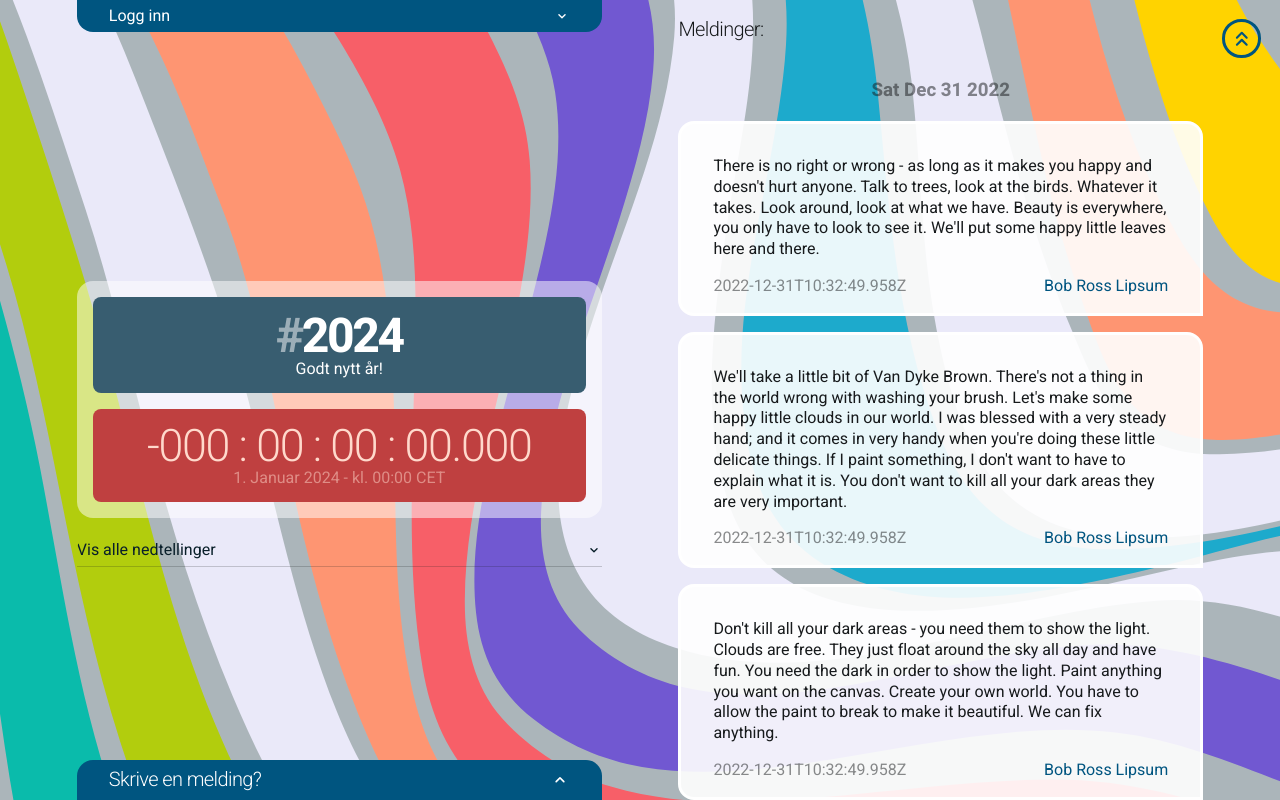
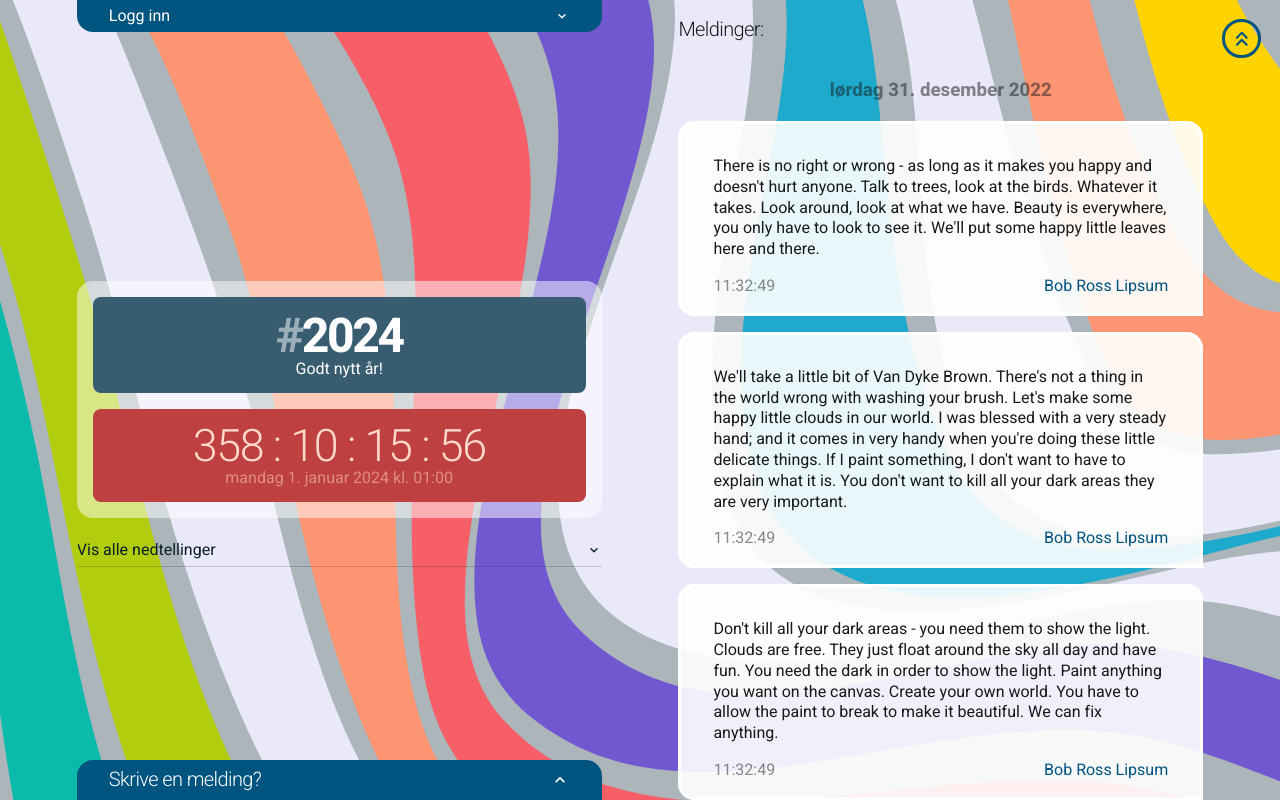
Before and after one commit to christian2022-kodehode/winter-project-2022, a React (Create React App) app: page / in a window 1280 px wide. Shown: the top 800 px of the page. Built offline with nearby package versions, Linux system fonts and the light colour scheme.

Commit message:
App now recognizes time.

```diff
--- a/src/components/Countdown.jsx
+++ b/src/components/Countdown.jsx
@@ -2,8 +2,13 @@
 import Signin from "./Signin"
 import Channels from "./Channels"
 import Compose from "./Compose"
+import Timer from "./Timer"
+
+import channel from "../data/channels.json"
+const channelId = 3
 
 export default function Countdown (props) {
+
 	return (
 
 		<main className="countdown">
@@ -11,16 +16,8 @@ export default function Countdown (props) {
 			<Signin />
 
 			<div className="countdown__current">
-				<div className="container">
-					<div className="countdown__label">
-						<h1 className="countdown__tag">2024</h1>
-						<div className="countdown__description">Godt nytt år!</div>
-					</div>
-					<div className="countdown__time">
-						<h2 className="countdown__now">-000 : 00 : 00 : 00.000</h2>
-						<div className="countdown__target">1. Januar 2024 - kl. 00:00 CET</div>
-					</div>
-				</div>
+
+				<Timer channel={channel[channelId]} />
 
 				<Channels />
 
--- a/src/components/Message.jsx
+++ b/src/components/Message.jsx
@@ -1,10 +1,21 @@
 export default function Message (props) {
+
+	const options = {
+		timeZone: "Europe/Oslo",
+		hour12: false,
+		hour: "2-digit",
+		minute: "2-digit",
+		second: "2-digit"
+	}
+
+	const time = new Date(props.message.time).toLocaleTimeString("no-NB", options)
+
 	return (
 
 		<div className="message">
 			<p className="message__text">{props.message.body}</p>
 			<div className="message__byline">
-				<p className="message__timestamp">{props.message.time}</p>
+				<p className="message__timestamp">{ time }</p>
 				<p className="message__author">{props.message.author}</p>
 			</div>
 		</div>
--- a/src/components/MessagesByDate.jsx
+++ b/src/components/MessagesByDate.jsx
@@ -7,10 +7,19 @@ export default function MessagesByDate (props) {
 		return <Message key={message.key} message={message} />
 	})
 
+	const options = {
+		weekday: "long",
+		day: "numeric",
+		month: "long",
+		year: "numeric"
+	}
+
+	const date = new Date(props.date.date).toLocaleDateString("no-NB", options)
+
 	return (
 
 		<div className="chat__grouping">
-			<h3 className="chat__date">{props.date.date}</h3>
+			<h3 className="chat__date">{ date }</h3>
 			{ children }
 		</div>
 	)
--- /dev/null
+++ b/src/components/Timer.jsx
@@ -0,0 +1,48 @@
+import { useState, useEffect } from "react"
+
+export default function Timer (props) {
+
+	function getTimeRemaining (time = props.channel.time) {
+		const total = Date.parse(time) - Date.parse(new Date())
+		const days		= Math.floor((total / 1000 / 60 / 60 / 24) % 365).toString().padStart(3,0)
+		const hours		= Math.floor((total / 1000 / 60 / 60) % 24).toString().padStart(2,0)
+		const minutes	= Math.floor((total / 1000 / 60) % 60).toString().padStart(2,0)
+		const seconds	= Math.floor((total / 1000) % 60).toString().padStart(2,0)
+		const formattedTime = `${days} : ${hours} : ${minutes} : ${seconds}`
+		return formattedTime
+	}
+
+	const [ timer, setTimer ] = useState ( getTimeRemaining () );
+
+	useEffect (
+		() => {
+			setInterval (() => setTimer ( getTimeRemaining () ), 1000 );
+		}
+	)
+
+	const options = {
+		timeZone: "Europe/Oslo",
+		weekday: "long",
+		day: "numeric",
+		month: "long",
+		year: "numeric",
+		hour12: false,
+		hour: "2-digit",
+		minute: "2-digit"
+	}
+
+	const target = new Date(props.channel.time).toLocaleTimeString("no-NB", options)
+
+	return (
+		<div className="container">
+			<div className="countdown__label">
+				<h1 className="countdown__tag">{ props.channel.name }</h1>
+				<div className="countdown__description">{ props.channel.description }</div>
+			</div>
+			<div className="countdown__time">
+				<h2 className="countdown__now">{ timer }</h2>
+				<div className="countdown__target">{ target }</div>
+			</div>
+		</div>
+	)
+}
--- a/src/data/channels.json
+++ b/src/data/channels.json
@@ -36,7 +36,7 @@
 "endmessage": "Takk for det gamle!",
 "language": "nb",
 "style": "party",
-"time": "2024-00-00 00:00:00",
+"time": "2024-01-01T00:00:00.000Z",
 "zone": "local"
 }
 ]
```
Also changed, not shown: src/components/App.jsx (renamed from src/components/App.js).
